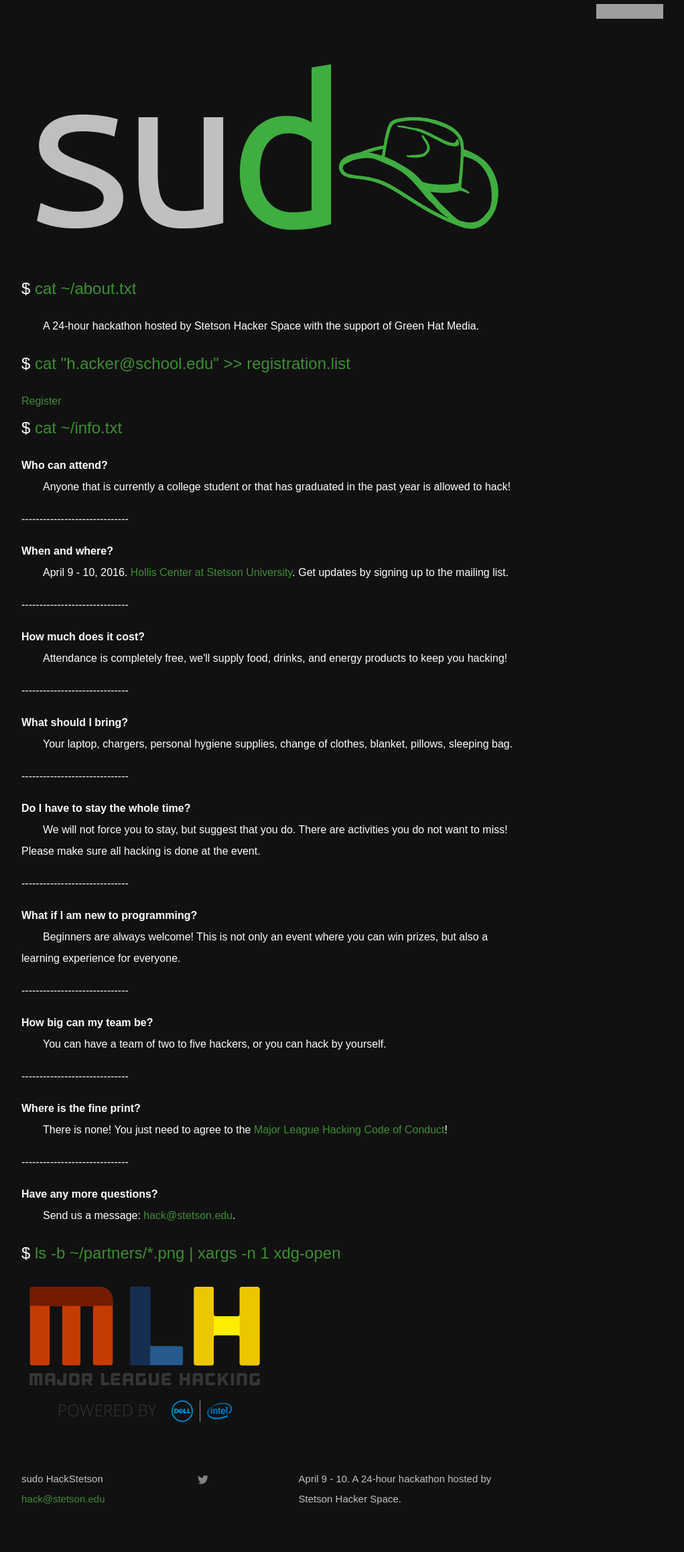
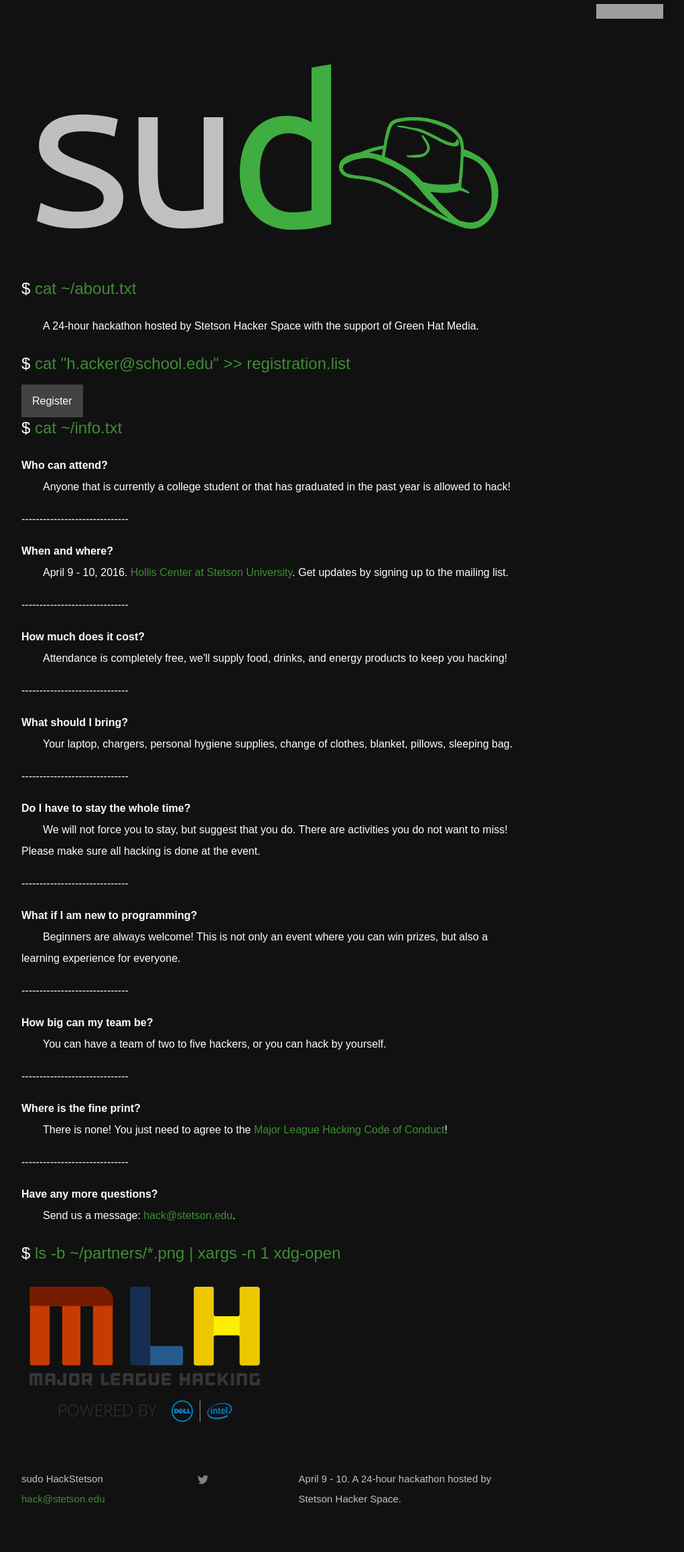
Before and after one commit to suhack/sudo, a Jekyll site: the page built from index.html, in a window 1280 px wide. Shown: the whole page at 67% size, without its empty margins (240-1261 px from the left). Built offline with Jekyll 4.4.1, drawn with Linux system fonts in a browser that asks for light colours; grey boxes are pictures that could not be loaded.

Commit message:
Add .register to register link

```diff
--- a/index.html
+++ b/index.html
@@ -15,7 +15,7 @@
 
 <section>
   <h1 class="command" id="signup"><a href="#signup">cat "h.acker@school.edu" >> registration.list</a></h1>
-  <a href="https://my.mlh.io/oauth/authorize?client_id=2e5cc1df9aaf03a2bf13924f00264ad7460271a26c72e4f5941d9569f426c626&redirect_uri=http%3A%2F%2Fhackstetson.com%2F&response_type=token">Register</a>
+  <a href="https://my.mlh.io/oauth/authorize?client_id=2e5cc1df9aaf03a2bf13924f00264ad7460271a26c72e4f5941d9569f426c626&redirect_uri=http%3A%2F%2Fhackstetson.com%2F&response_type=token" class="register">Register</a>
 </section>
 
 <section>
```
